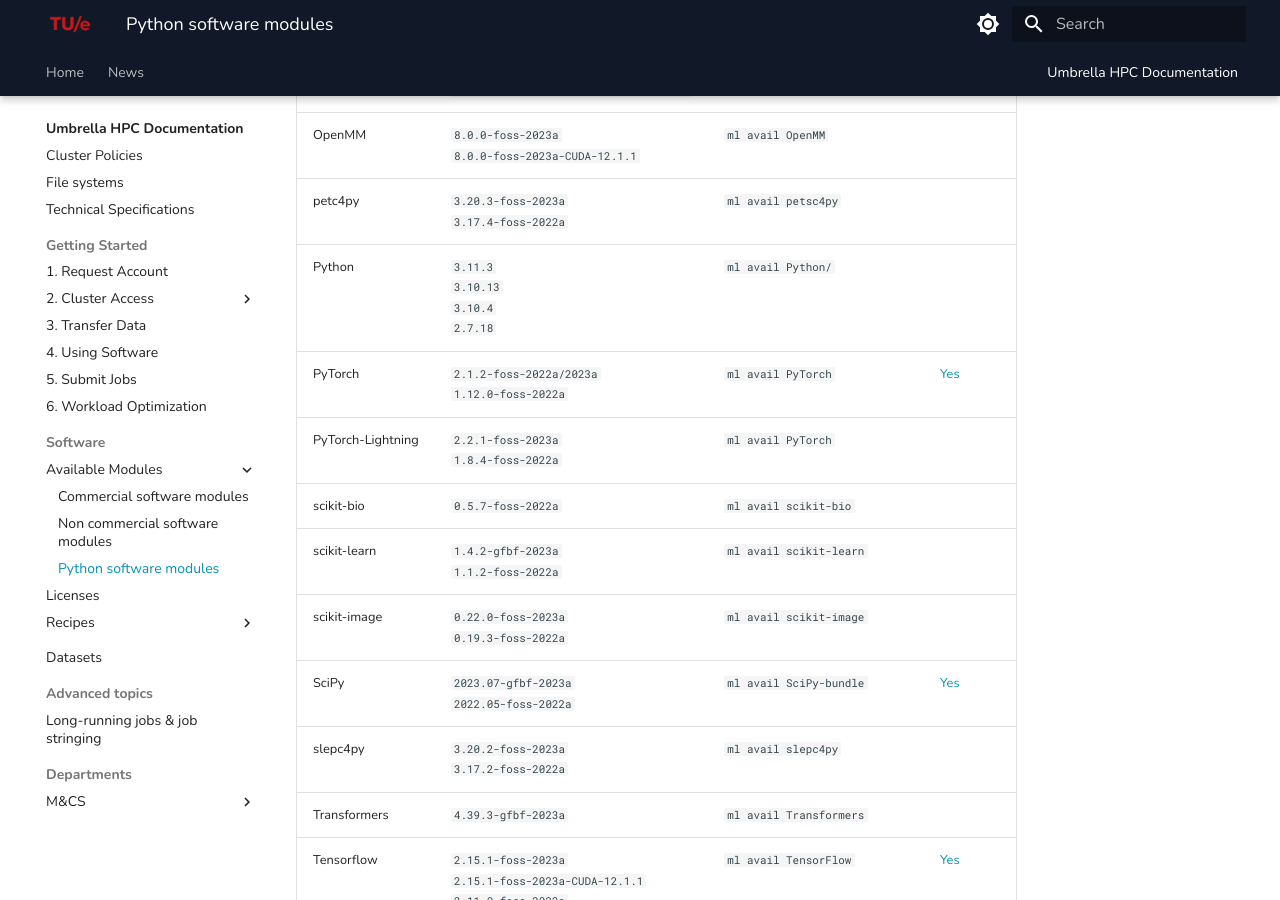
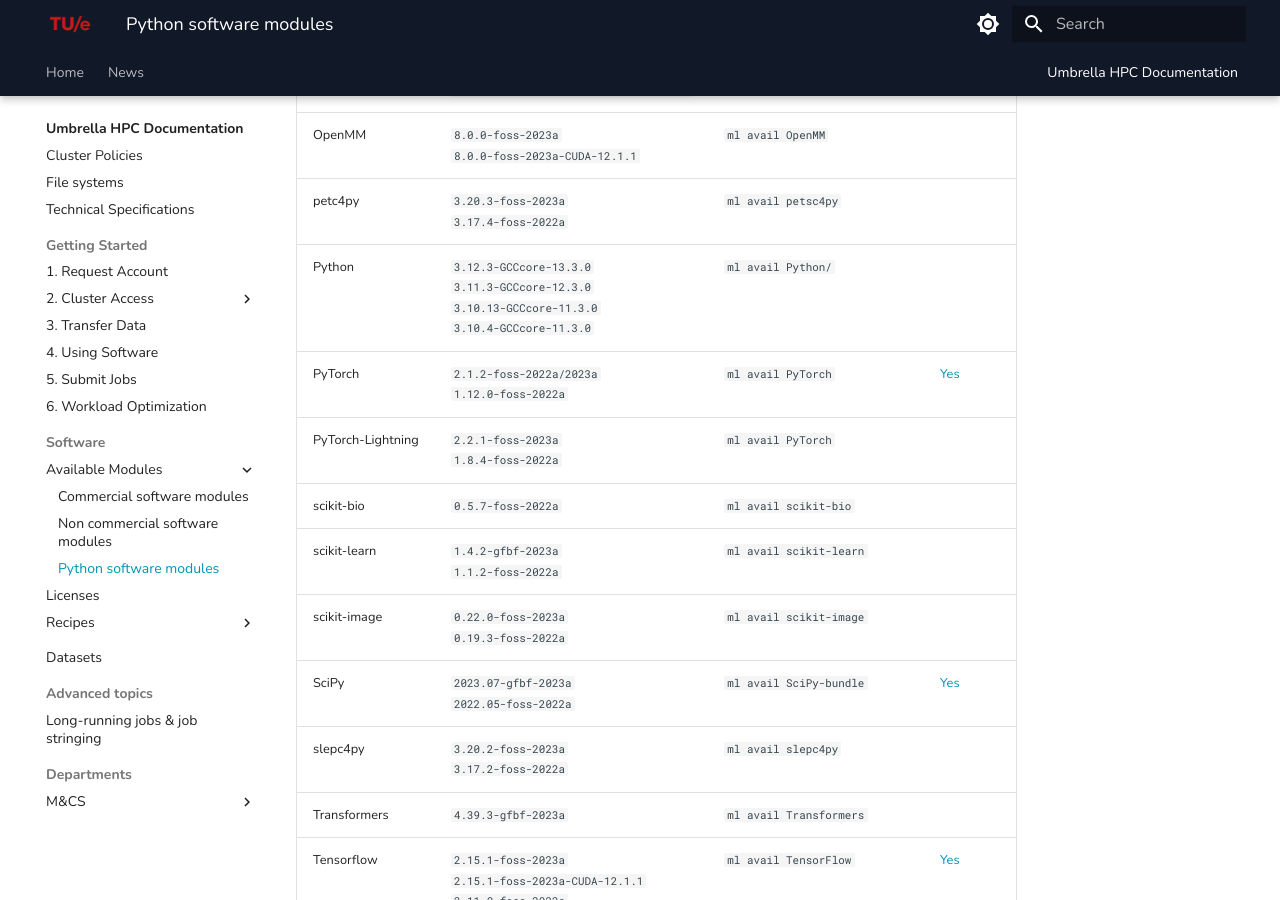
Before and after one commit to gferhpc/supercomputing.tue.nl, an MkDocs documentation site: the page built from pages/documentation/software/modules/python.md, in a window 1280 px wide and 900 px high, scrolled down 738 px. Built offline with MkDocs 1.6.1 and Material for MkDocs 9.7.7, drawn with Linux system fonts in a browser that asks for light colours.

Commit message:
Update python.md

```diff
--- a/pages/documentation/software/modules/python.md
+++ b/pages/documentation/software/modules/python.md
@@ -17,7 +17,7 @@
 | OpenCV            | `4.8.1-foss-2023a-contrib`<br>`4.8.1-foss-2023a-CUDA-12.1.1-contrib`                    | `ml avail OpenCV`       |                                                                 |
 | OpenMM            | `8.0.0-foss-2023a`<br>`8.0.0-foss-2023a-CUDA-12.1.1` | `ml avail OpenMM`       |                                                                 |
 | petc4py           | `3.20.3-foss-2023a`<br>`3.17.4-foss-2022a`                                                          | `ml avail petsc4py`     |                                                                 |
-| Python            | `3.11.3`<br/>`3.10.13`<br/>`3.10.4`<br/>`2.7.18`                             | `ml avail Python/`      |                                                                 |
+| Python            | `3.12.3-GCCcore-13.3.0`<br>`3.11.3-GCCcore-12.3.0`<br/>`3.10.13-GCCcore-11.3.0`<br/>`3.10.4-GCCcore-11.3.0` | `ml avail Python/`      |                                                                 |
 | PyTorch           | `2.1.2-foss-2022a/2023a`<br/>`1.12.0-foss-2022a`                             | `ml avail PyTorch`      | [Yes](https://hpc.tue.nl "included in Jupyter"){:target=_blank} |
 | PyTorch-Lightning | `2.2.1-foss-2023a`<br/>`1.8.4-foss-2022a`                                    | `ml avail PyTorch`      |                                                                 |
 | scikit-bio        | `0.5.7-foss-2022a`                                                           | `ml avail scikit-bio`   |                                                                 |
```
